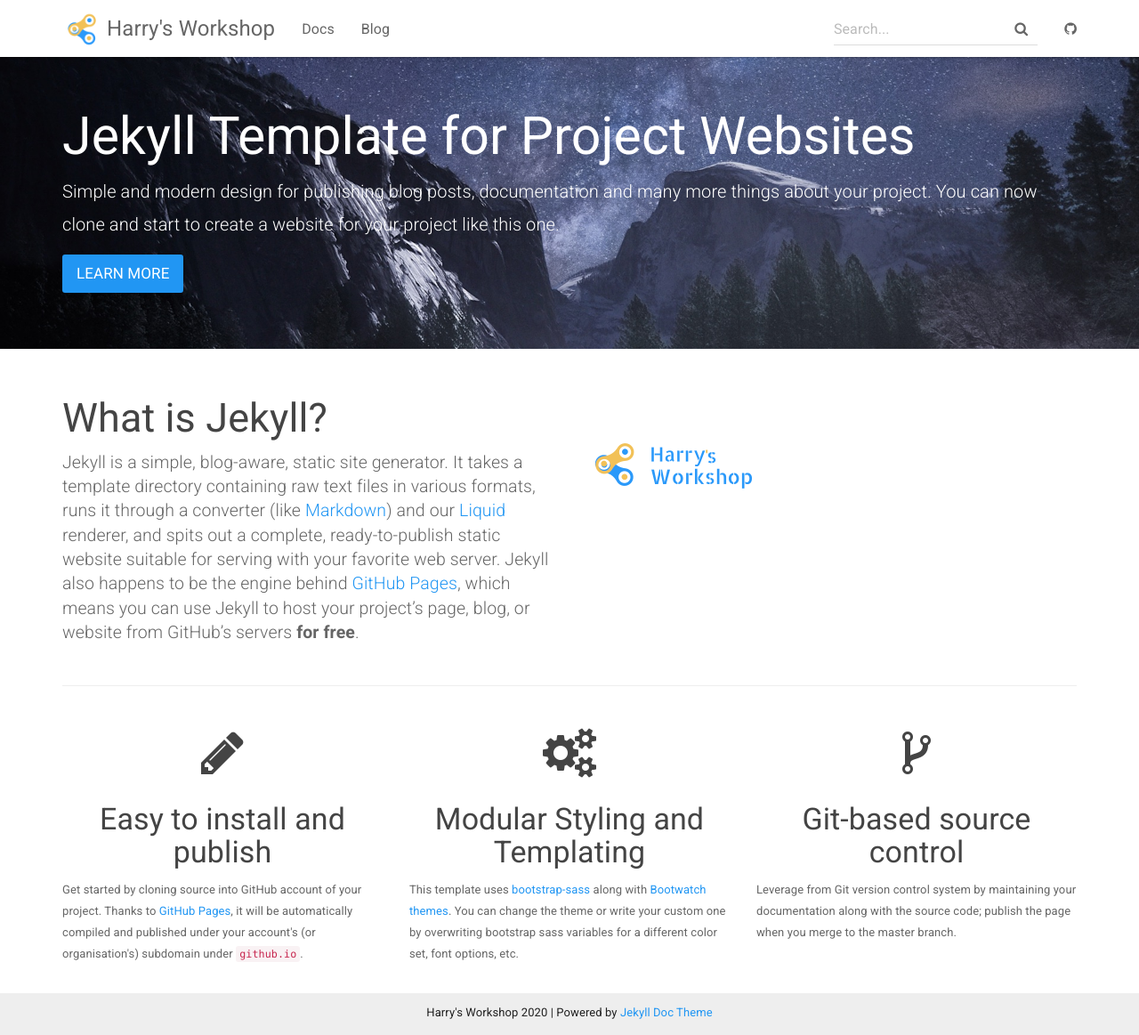
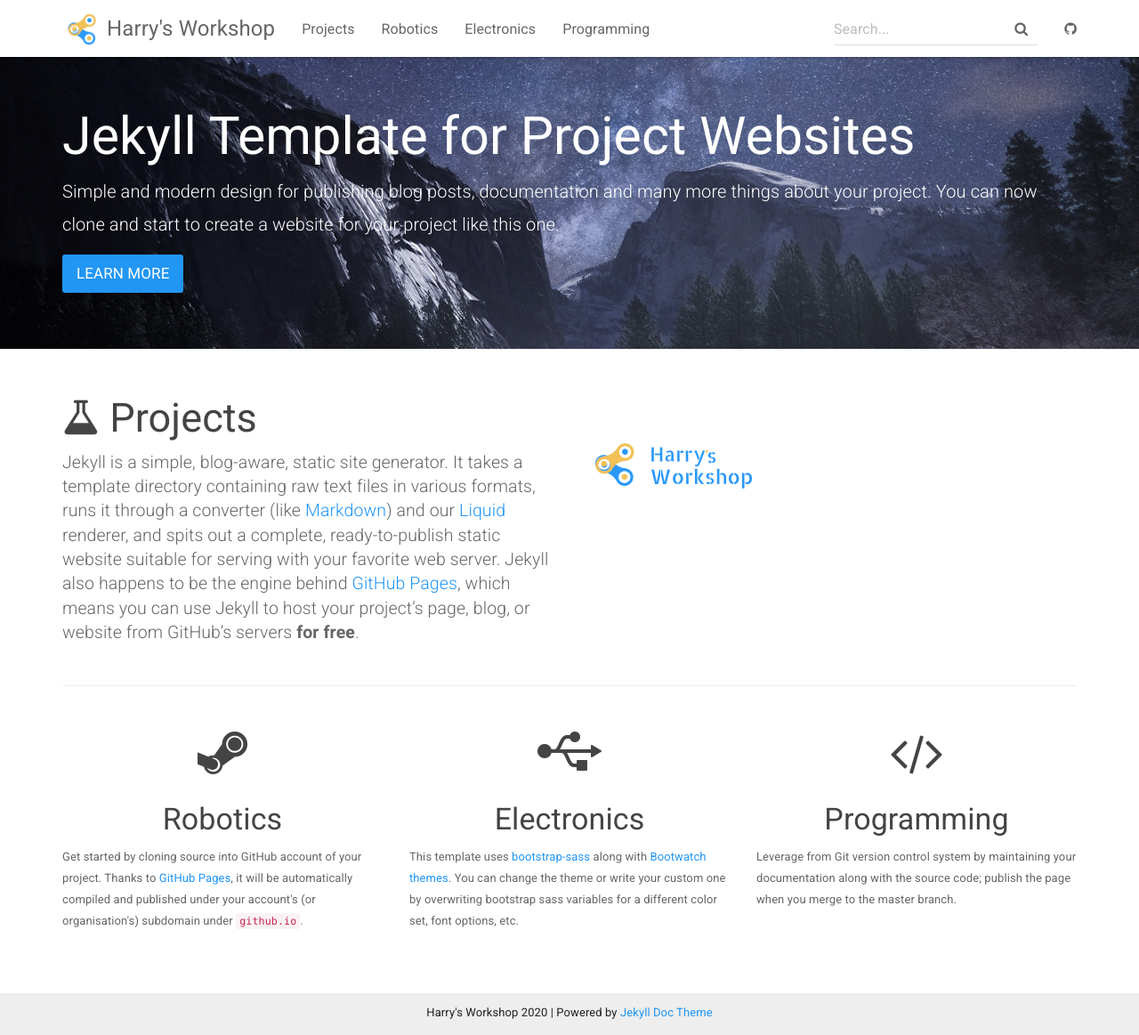
Before and after one commit to harrys-workshop/harrys-workshop, a Jekyll site: the page built from index.html, in a window 1280 px wide and 1163 px high. Shown: the whole window at 89% size. Built offline with Jekyll 4.4.1, drawn with Linux system fonts in a browser that asks for light colours.

Commit message:
Change icons

```diff
--- a/_includes/topnav.html
+++ b/_includes/topnav.html
@@ -13,8 +13,11 @@
         </div>
         <div id="navbar" class="collapse navbar-collapse">
             <ul class="nav navbar-nav">
-                <li {% if page.sectionid=='docs' %} class="active" {% endif %}><a href="{{ "/docs/home/" | relative_url }}">Docs</a></li>
-                <li {% if page.sectionid=='blog' %} class="active" {% endif %}><a href="{{ site.posts.first.url | relative_url }}">Blog</a></li>
+                <li {% if page.sectionid=='docs' %} class="active" {% endif %}><a href="{{ "/docs/home/" | relative_url }}">Projects</a></li>
+                <li {% if page.sectionid=='docs' %} class="active" {% endif %}><a href="{{ "/docs/home/" | relative_url }}">Robotics</a></li>
+                <li {% if page.sectionid=='docs' %} class="active" {% endif %}><a href="{{ "/docs/home/" | relative_url }}">Electronics</a></li>
+                <li {% if page.sectionid=='docs' %} class="active" {% endif %}><a href="{{ "/docs/home/" | relative_url }}">Programming</a></li>
+<!--                <li {% if page.sectionid=='blog' %} class="active" {% endif %}><a href="{{ site.posts.first.url | relative_url }}">Blog</a></li>-->
             </ul>
             <div class="navbar-right">
                 <form class="navbar-form navbar-left">
--- a/index.html
+++ b/index.html
@@ -14,7 +14,7 @@
 <div class="container">
     <div class="row">
         <div class="col-md-6">
-            <h2 class="header-light regular-pad">What is Jekyll?</h2>
+            <h2 class="header-light regular-pad"><i class="fa fa-flask" aria-hidden="true"></i> Projects</h2>
               <p class="lead">Jekyll is a simple, blog-aware, static site generator. It takes a template
               directory containing raw text files in various formats, runs it through
               a converter (like <a href="https://daringfireball.net/projects/markdown/">Markdown</a>)
@@ -32,21 +32,21 @@
     <hr>
     <div class="row">
         <div class="col-sm-4">
-            <h1 class="text-center"><i class="fa fa-pencil" aria-hidden="true"></i></h1>
-            <h3 class="text-center">Easy to install and publish</h3>
+            <h1 class="text-center"><i class="fa fa-steam" aria-hidden="true"></i></h1>
+            <h3 class="text-center">Robotics</h3>
             <p>Get started by cloning source into GitHub account of your project. Thanks to <a href="https://pages.github.com">GitHub Pages</a>,
               it will be automatically compiled and published under your account's (or organisation's) subdomain under <code>github.io</code>.
             </p>
         </div>
         <div class="col-sm-4">
-            <h1 class="text-center"><i class="fa fa-cogs" aria-hidden="true"></i></h1>
-            <h3 class="text-center">Modular Styling and Templating</h3>
+            <h1 class="text-center"><i class="fa fa-usb" aria-hidden="true"></i></h1>
+            <h3 class="text-center">Electronics</h3>
             <p>This template uses <a href="https://github.com/twbs/bootstrap-sass">bootstrap-sass</a> along with <a href="https://bootswatch.com/">Bootwatch themes</a>.
             You can change the theme or write your custom one by overwriting bootstrap sass variables for a different color set, font options, etc.</p>
         </div>
         <div class="col-sm-4">
-            <h1 class="text-center"><i class="fa fa-code-fork" aria-hidden="true"></i></h1>
-            <h3 class="text-center">Git-based source control</h3>
+            <h1 class="text-center"><i class="fa fa-code" aria-hidden="true"></i></h1>
+            <h3 class="text-center">Programming</h3>
             <p>Leverage from Git version control system by
               maintaining your documentation along with the source code; publish the page when you merge to the master branch.</p>
         </div>
```
